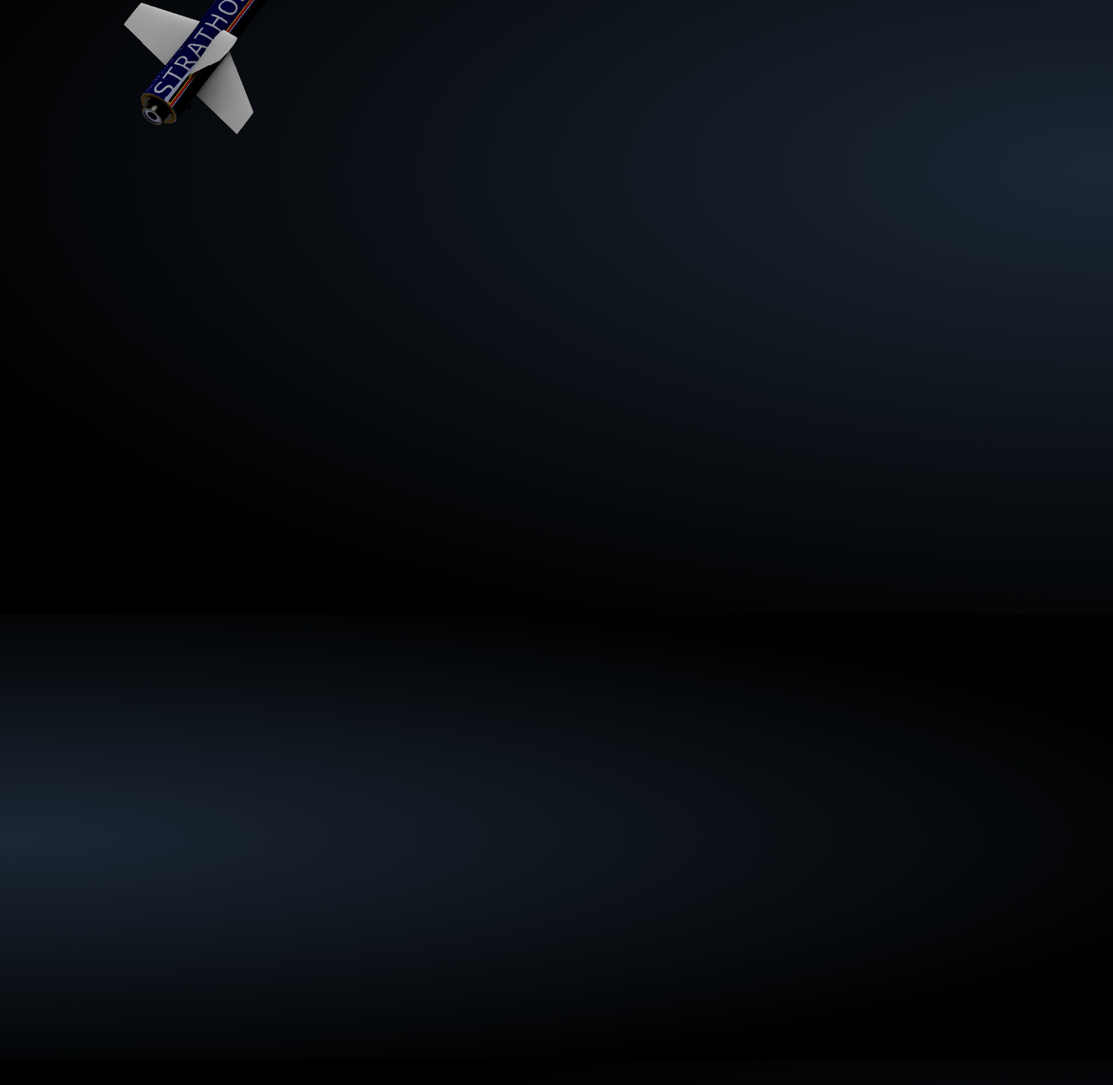
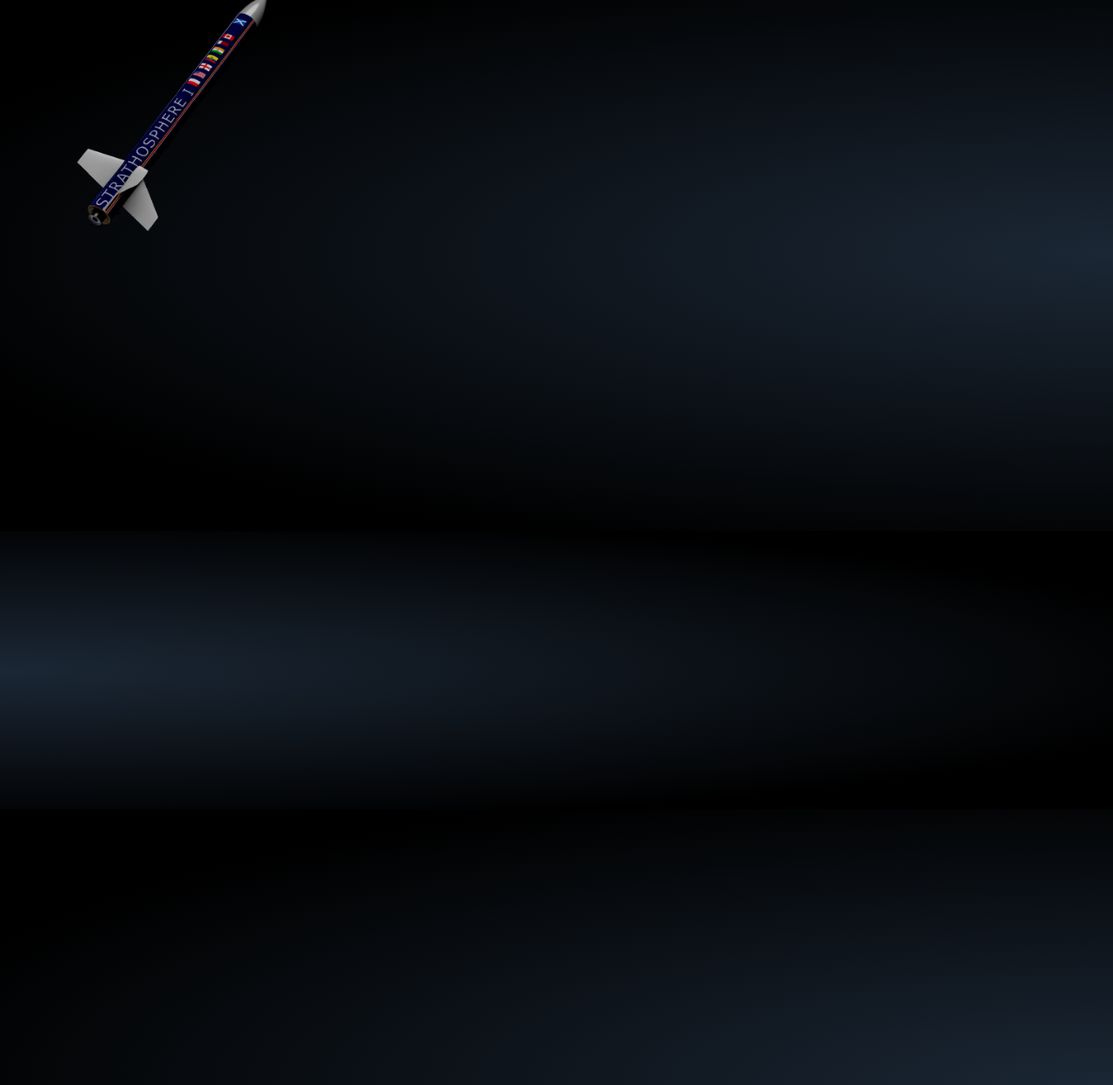
Before and after one commit to StrathSEDS-on-GitHub/website, a website: page docs/projects.html in a window 1280 px wide. Shown: the part 829-2077 px from the top of the page at 87% size. Drawn offline with Linux system fonts and the light colour scheme.

Commit message:
Accidental use of vw instead of vh

```diff
--- a/src/scss/projects.scss
+++ b/src/scss/projects.scss
@@ -1,21 +1,20 @@
 #header-projects {
-    min-height: 40vw;
     background: radial-gradient(ellipse at top left, #1b2735 0%, #000000 80%);
 }
 
 #mach22 {
-    min-height: 40vw;
+    min-height: 40vh;
     background-image: url('/assets/rocket.png'), radial-gradient(ellipse at bottom right, #1b2735 0%, #000000 80%);
     background-position: left;
 }
 
 #mach21 {
-    min-height: 40vw;
+    min-height: 40vh;
     background: radial-gradient(ellipse at top right, #1b2735 0%, #000000 80%);
 }
 
 #ukube1 {
-    min-height: 40vw;
+    min-height: 40vh;
     background: radial-gradient(ellipse at left, #1b2735 0%, #000000 80%);
 }
 
@@ -25,6 +24,10 @@
 }
 
 #nrc2014 {
-    min-height: 40vw;
+    min-height: 40vh;
     background: radial-gradient(ellipse at bottom right, #1b2735 0%, #000000 80%);
 }
+
+@media screen and (max-width: 600px) {
+
+}
```
Also changed, not shown: docs/css/projects.css, 1 other file.
